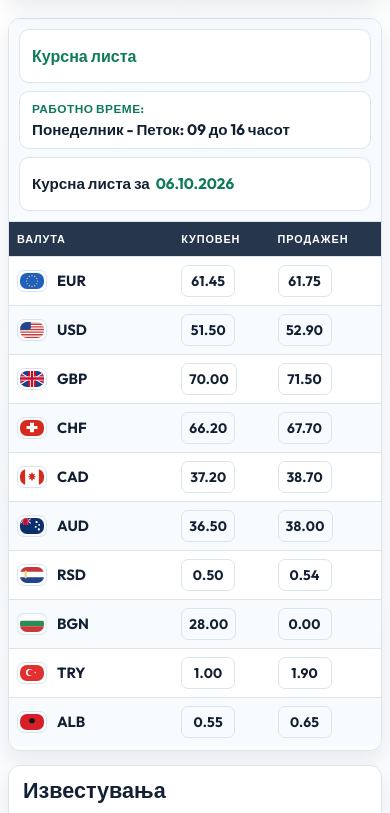
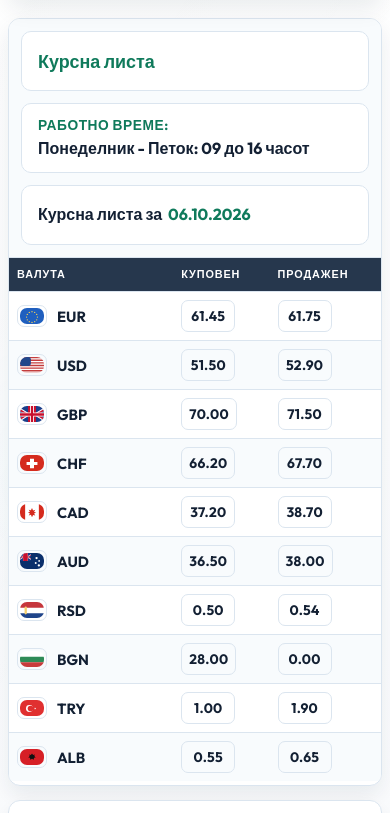
Before and after one commit to martin-nexaclaro/euro-marfi-site, a Flask app: page / in a window 390 px wide. Shown: the part 158-971 px from the top of the page. Run offline with Flask 3, Linux system fonts and the light colour scheme; data that the repository does not hold is empty.

Commit message:
Emphasize rate date and working hours

```diff
--- a/static/css/style.css
+++ b/static/css/style.css
@@ -3999,3 +3999,64 @@ body {
     font-size: 0.86rem !important;
   }
 }
+
+/* Make working-hours and rate-date blocks more prominent above the compact table. */
+.table-shell-header {
+  grid-template-columns: minmax(210px, 0.55fr) minmax(680px, 1.45fr) !important;
+  gap: 12px !important;
+  padding: 12px !important;
+}
+
+.table-heading,
+.table-shell-header-right .hours-badge,
+.table-shell-header-right .table-badge {
+  min-height: 66px !important;
+  padding: 12px 16px !important;
+}
+
+.rates-eyebrow-large {
+  font-size: 1.12rem !important;
+}
+
+.hours-badge span {
+  font-size: 0.86rem !important;
+}
+
+.hours-badge strong,
+.table-shell-header-right .table-badge {
+  font-size: 1.08rem !important;
+  line-height: 1.35;
+}
+
+.table-shell-header-right {
+  gap: 12px !important;
+}
+
+.date-accent {
+  margin-left: 12px !important;
+  font-size: 1.08rem !important;
+}
+
+@media (max-width: 820px) {
+  .table-shell-header {
+    grid-template-columns: 1fr !important;
+  }
+
+  .table-heading,
+  .table-shell-header-right .hours-badge,
+  .table-shell-header-right .table-badge {
+    min-height: 60px !important;
+  }
+}
+
+@media (max-width: 560px) {
+  .hours-badge strong,
+  .table-shell-header-right .table-badge {
+    font-size: 1rem !important;
+  }
+
+  .date-accent {
+    margin-left: 0 !important;
+    font-size: 1rem !important;
+  }
+}
```
